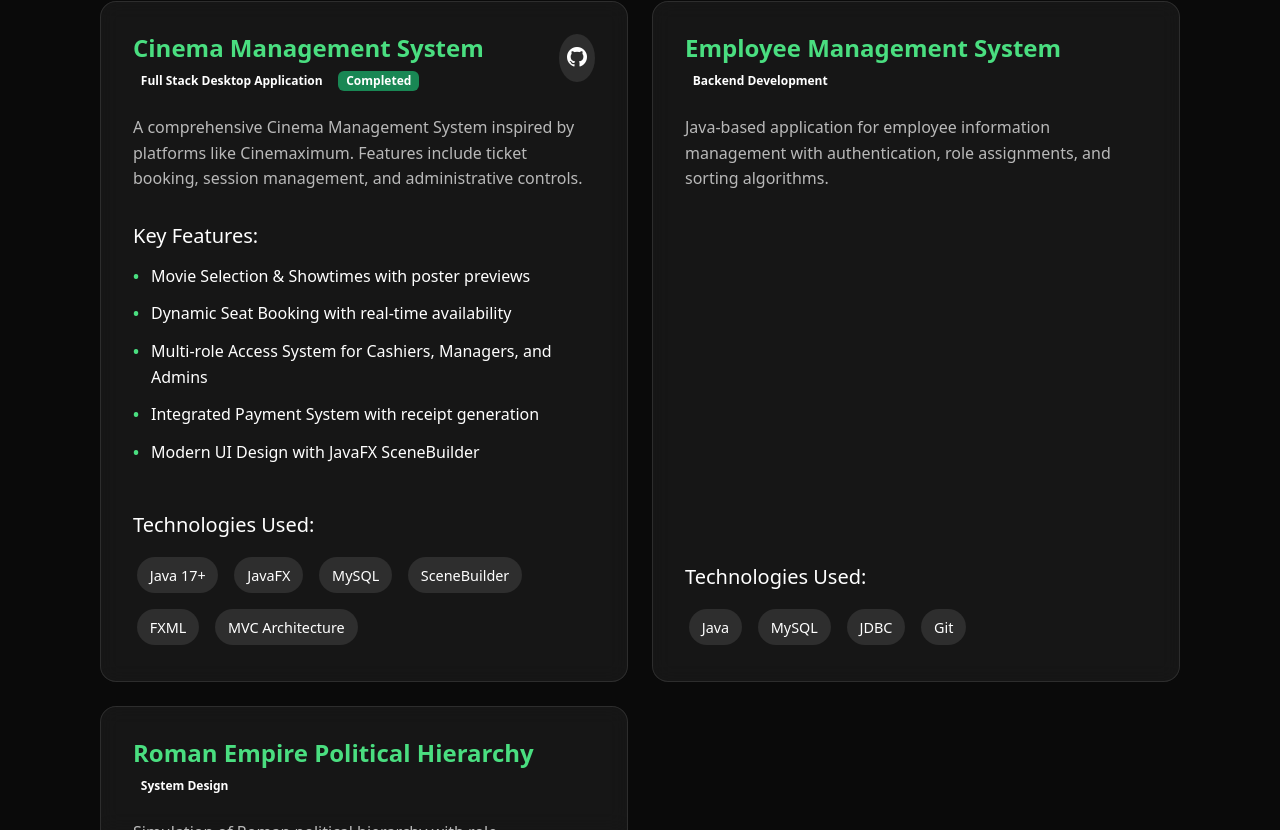
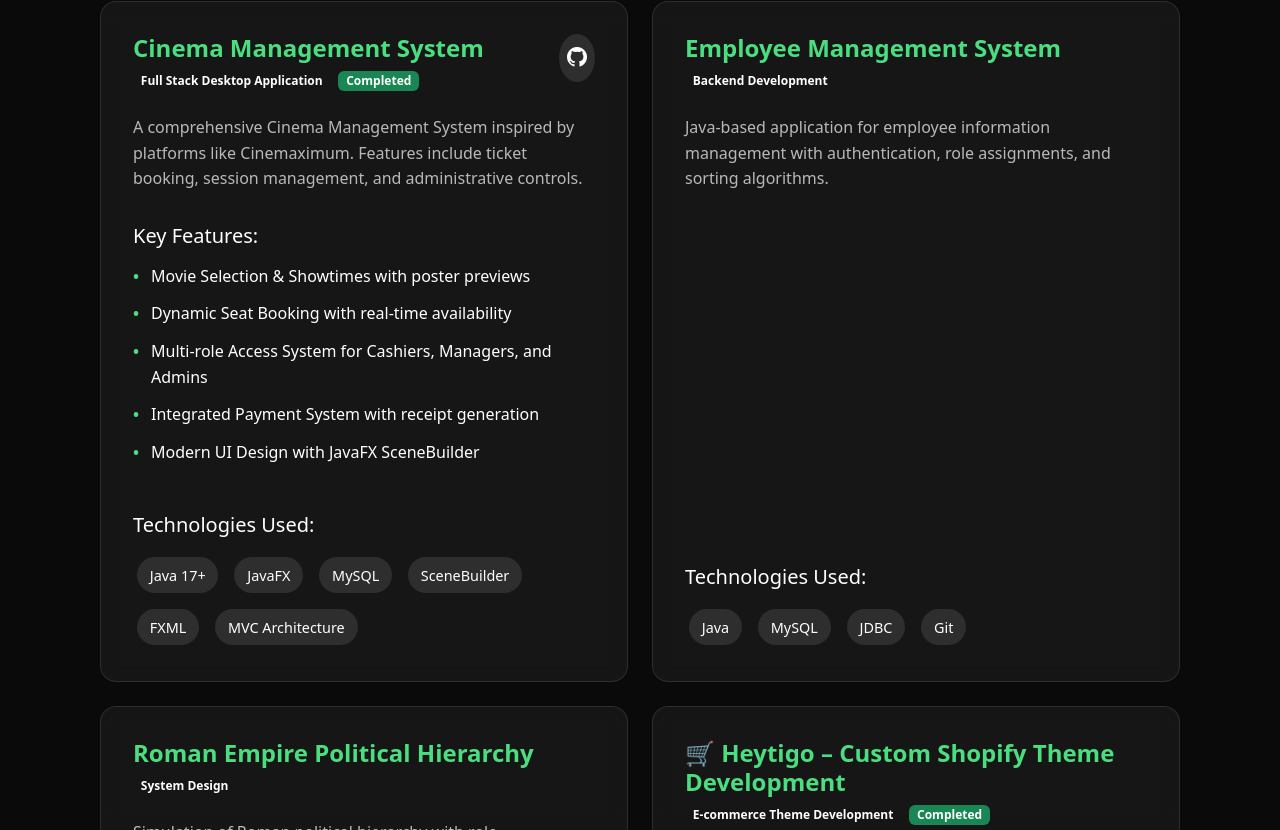
Before and after one commit to yarenbulut/myPortfolio, a React (Vite) app: page /projects in a window 1280 px wide. Shown: the part 1970-2800 px from the top of the page. Built offline with nearby package versions, Linux system fonts and the light colour scheme; the HTML template or start-up script is replaced by a standard one.

Commit message:
Add Heytigo Shopify project to projects section

```diff
--- a/src/pages/projects/index.tsx
+++ b/src/pages/projects/index.tsx
@@ -130,6 +130,26 @@ const Projects = () => {
       description: "Simulation of Roman political hierarchy with role management, stress testing, and penalty calculations for unfilled positions.",
       technologies: ["C++", "Simulation", "Resource Monitoring"],
       type: "System Design"
+    },
+    {
+      title: "🛒 Heytigo – Custom Shopify Theme Development",
+      description: "Built a dynamic product recommendation module and customized cart drawer logic using Shopify’s Liquid template engine. Implemented responsive design and reusable sections for Heytigo, a modern e-commerce website.",
+      features: [
+        "Dynamic product recommendation module",
+        "Custom cart drawer logic with Liquid",
+        "Reusable and modular section components",
+        "Fully responsive design for all devices",
+        "Optimized for performance and scalability"
+      ],
+      technologies: [
+        "Shopify",
+        "Liquid",
+        "SCSS",
+        "JavaScript",
+        "Custom Components"
+      ],
+      type: "E-commerce Theme Development",
+      status: "Completed"
     }
   ];
 
```
